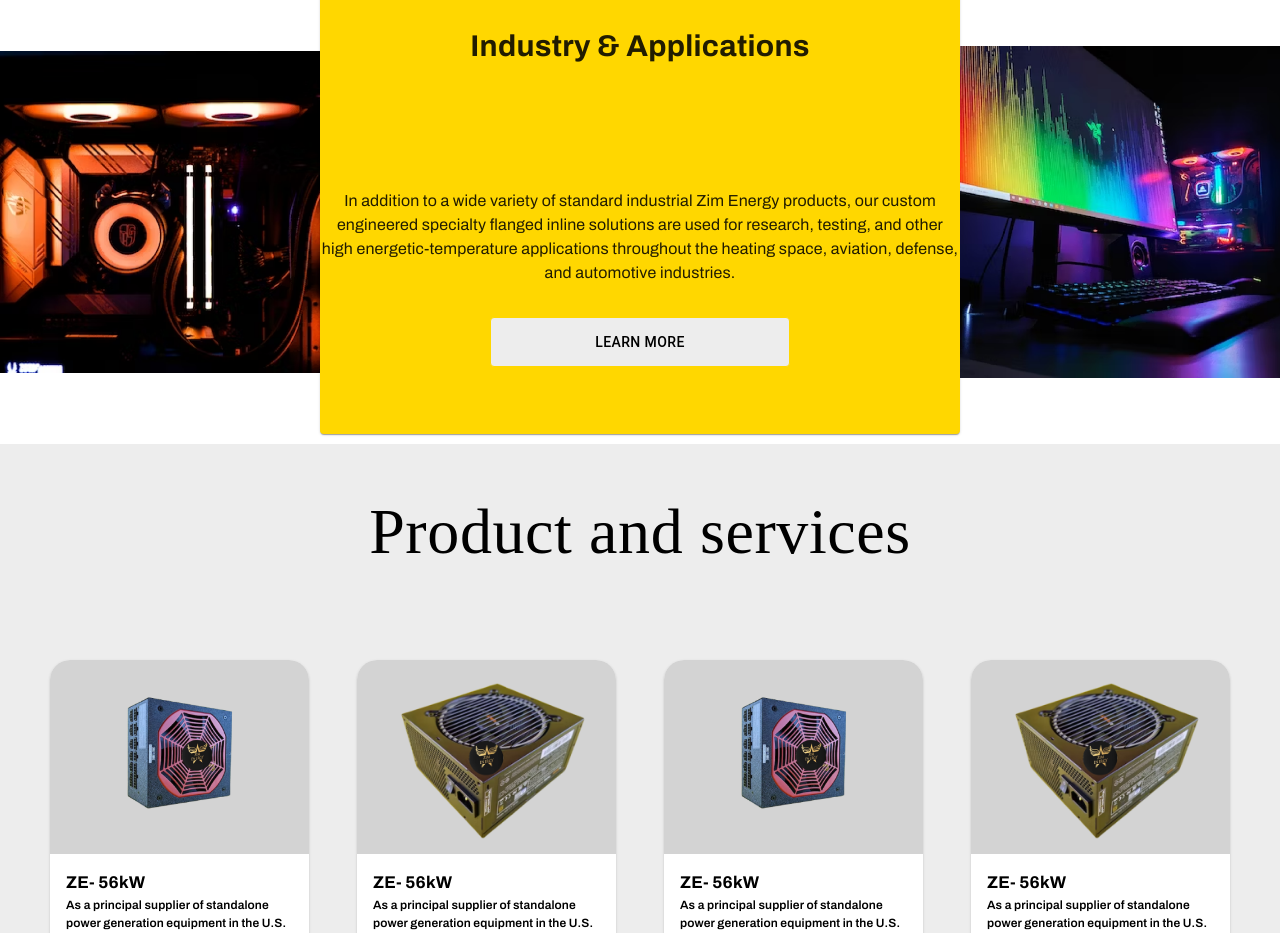
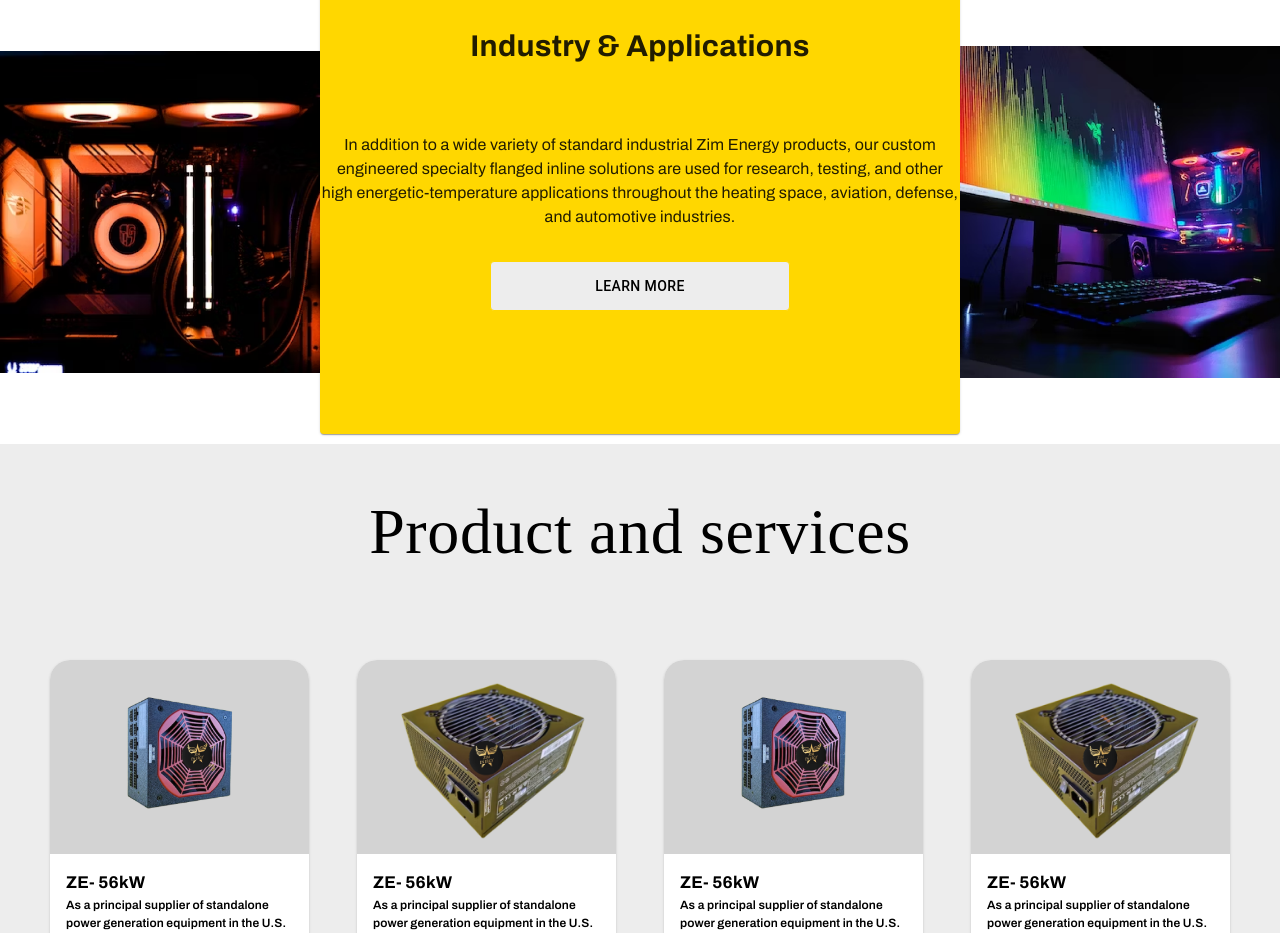
Before and after one commit to Anamemem/Zimenergy-ts, a Next.js app: page / in a window 1280 px wide. Shown: the part 1140-2073 px from the top of the page. Built offline with nearby package versions, Linux system fonts and the light colour scheme; a web font is replaced by a local one.

Commit message:
new push

```diff
--- a/src/pages/index.tsx
+++ b/src/pages/index.tsx
@@ -87,7 +87,7 @@ get you moving on
         <Card sx={{backgroundColor: "#FFD700", height: "450px", marginBottom: "10px"}} >
         <Typography textAlign="center" fontFamily='Archivo' fontSize="30px" fontWeight="700" mt={5}>Industry & Applications
 </Typography>
-           <Typography textAlign="center" mt={15} fontFamily='Archivo'>
+           <Typography textAlign="center" mt={8} fontFamily='Archivo'>
 In addition to a wide variety of standard industrial Zim Energy products,
  our custom engineered specialty flanged inline solutions are used for research, testing, and other
  high energetic-temperature applications throughout the heating space, aviation, defense, and automotive industries.</Typography>
```
